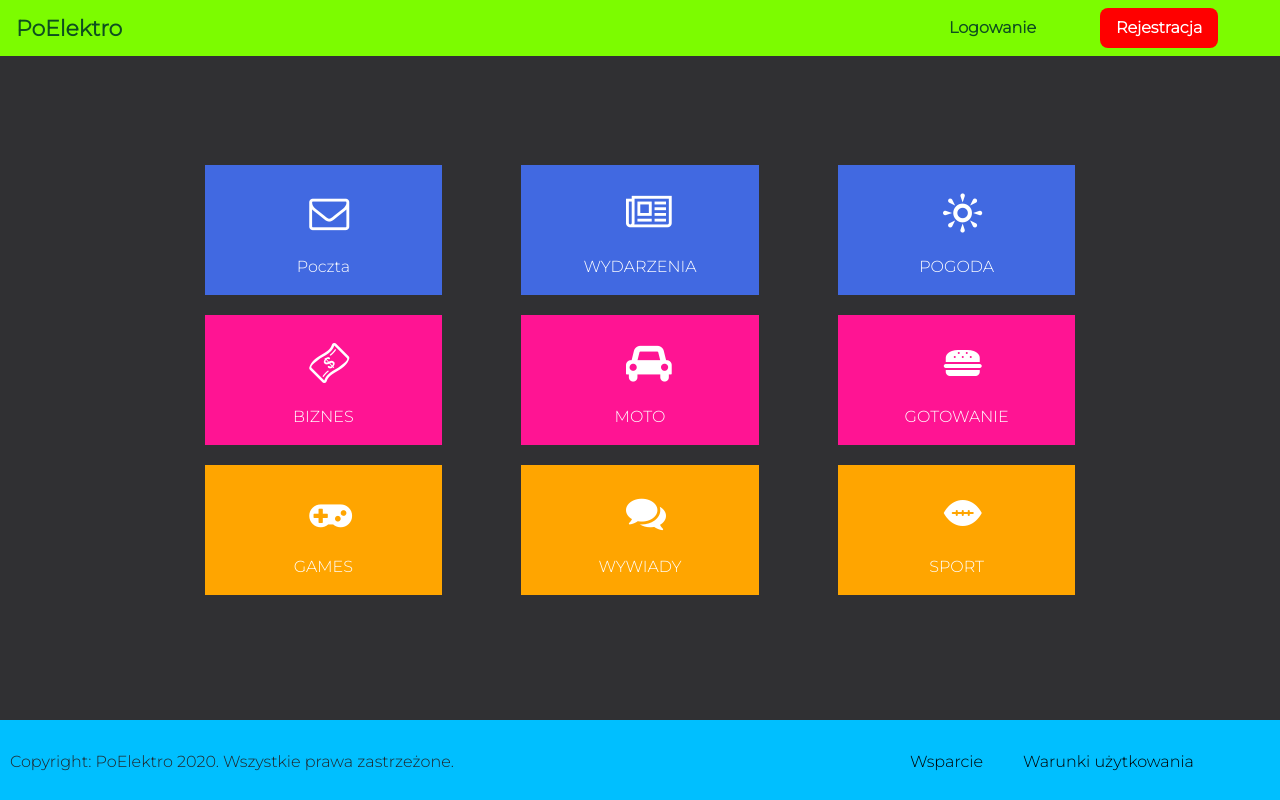
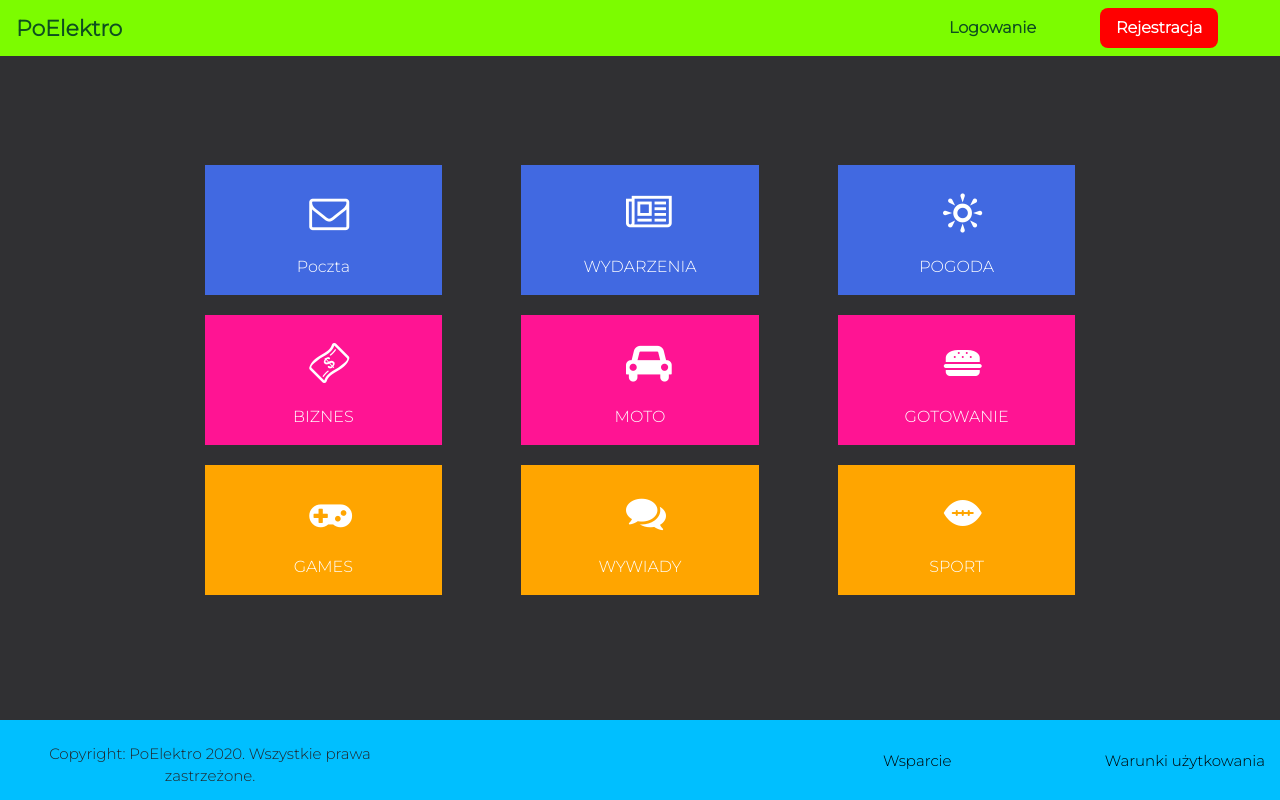
Before and after one commit to Hubertius/6-listopada, an Angular app: page /post in a window 1280 px wide. Built offline with nearby package versions, Linux system fonts and the light colour scheme.

Commit message:
13:05 06/11/2020

```diff
--- a/src/app/app.component.scss
+++ b/src/app/app.component.scss
@@ -2,6 +2,3 @@
   box-sizing: border-box;
   font-family: 'Montserrat', sans-serif;
 }
-html,body{
-
-}
--- a/src/app/footer/footer.component.html
+++ b/src/app/footer/footer.component.html
@@ -1,15 +1,22 @@
-<footer class = "main_footer">
-  <div >
+<footer class = "container-fluid main_footer">
+  <div class = "row">
+    <div class = "col-4 main_footer-div">
       <p>Copyright: PoElektro 2020. Wszystkie prawa zastrzeżone.</p>
     </div>
-  <nav class = "main_nav">
-    <ul class = "footer-list">
-        <li class = "footer-list-element">
+    <div class = "col-3"></div>
+    <nav class = "col-5 main_nav">
+      <div class = "row">
+          <ul class = "col-12 footer-list">
+            <div class = "row">
+                <li class = "col-5 footer-list-element">
                     <a href="#">Wsparcie</a>
                 </li>
-        <li class = "footer-list-element">
+                <li class = "col-7 footer-list-element">
                     <a href="#">Warunki użytkowania</a>
                 </li>
+            </div>
           </ul>
+      </div>
     </nav>
+  </div>
 </footer>
--- a/src/app/footer/footer.component.scss
+++ b/src/app/footer/footer.component.scss
@@ -1,5 +1,6 @@
 footer{
   position: fixed;
+  min-width: 330px;
   width: 100%;
   bottom: 0px;
   height: 10%;
@@ -8,14 +9,10 @@ footer{
   background-color:#00BFFF;
   z-index: 1;
 }
-.main_footer > div{
-  display:inline-block;
-  vertical-align: middle;
-}
+
 .main_nav{
   display: inline-block;
   text-align: right;
-  width: calc(100% - 500px);
   vertical-align: middle;
 }
 .footer-list{
@@ -23,9 +20,44 @@ footer{
   list-style: none;
   text-align: right;
 }
+.main_footer-div{
+  text-align: center;
+  font-size: 10px;
+  padding-top: 2.5%;
+  @media screen and (min-width:576px)
+  {
+    font-size: 11px;
+    padding-top: 2.3%;
+  }
+  @media screen and (min-width:768px){
+    padding-top: 2%;
+  }
+  @media screen and (min-width:992px){
+      padding-top: 1.6%;
+      font-size: 12px;
+  }
+  @media screen and (min-width: 1200px) {
+      padding-top: 1%;
+      font-size: 15px;
+  }
+}
 .footer-list-element{
   padding: 20px;
   display: inline-block;
+  font-size: 10px;
+  @media screen and (min-width:576px)
+  {
+
+  }
+  @media screen and (min-width:768px){
+    font-size: 12px;
+  }
+  @media screen and (min-width:992px){
+    font-size: 12px;
+  }
+  @media screen and (min-width: 1200px) {
+      font-size: 15px;
+  }
 }
 .footer-list-element a{
   text-decoration: none;
```
Lines whose indentation alone changed are shown as unchanged.
